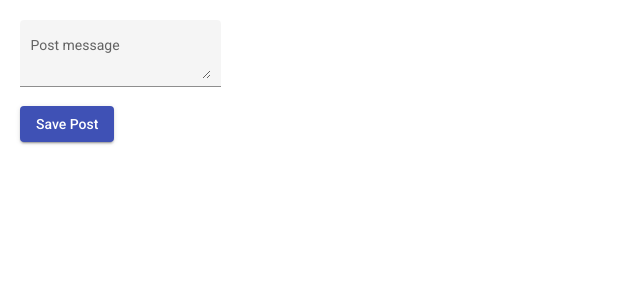
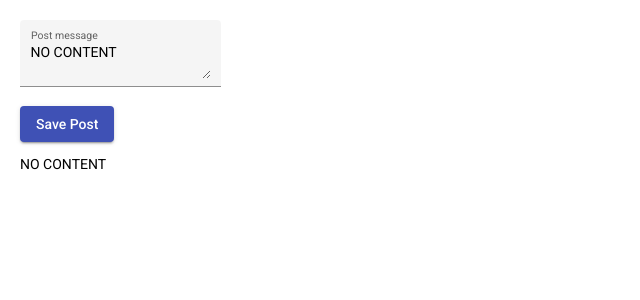
Before and after one commit to FoxGeoff/MeanStack, an Angular app: page / in a window 1280 px wide. Shown: the top 300 px of the page, without its empty margins (0-640 px from the left). Built offline with nearby package versions, Linux system fonts and the light colour scheme.

Commit message:
Property Binding, String Interpolation

```diff
--- a/src/app/posts/post-create/post-create.component.html
+++ b/src/app/posts/post-create/post-create.component.html
@@ -1,7 +1,7 @@
 <div class="container">
   <mat-form-field appearance="fill">
     <mat-label>Post message</mat-label>
-    <textarea matInput></textarea>
+    <textarea matInput [value]="newPost"></textarea>
   </mat-form-field>
 
   <p>
--- a/src/app/posts/post-create/post-create.component.ts
+++ b/src/app/posts/post-create/post-create.component.ts
@@ -6,7 +6,7 @@ import { Component, OnInit } from '@angular/core';
   styleUrls: ['./post-create.component.css']
 })
 export class PostCreateComponent implements OnInit {
-  newPost = '';
+  newPost = 'NO CONTENT';
 
   constructor() { }
 
```
